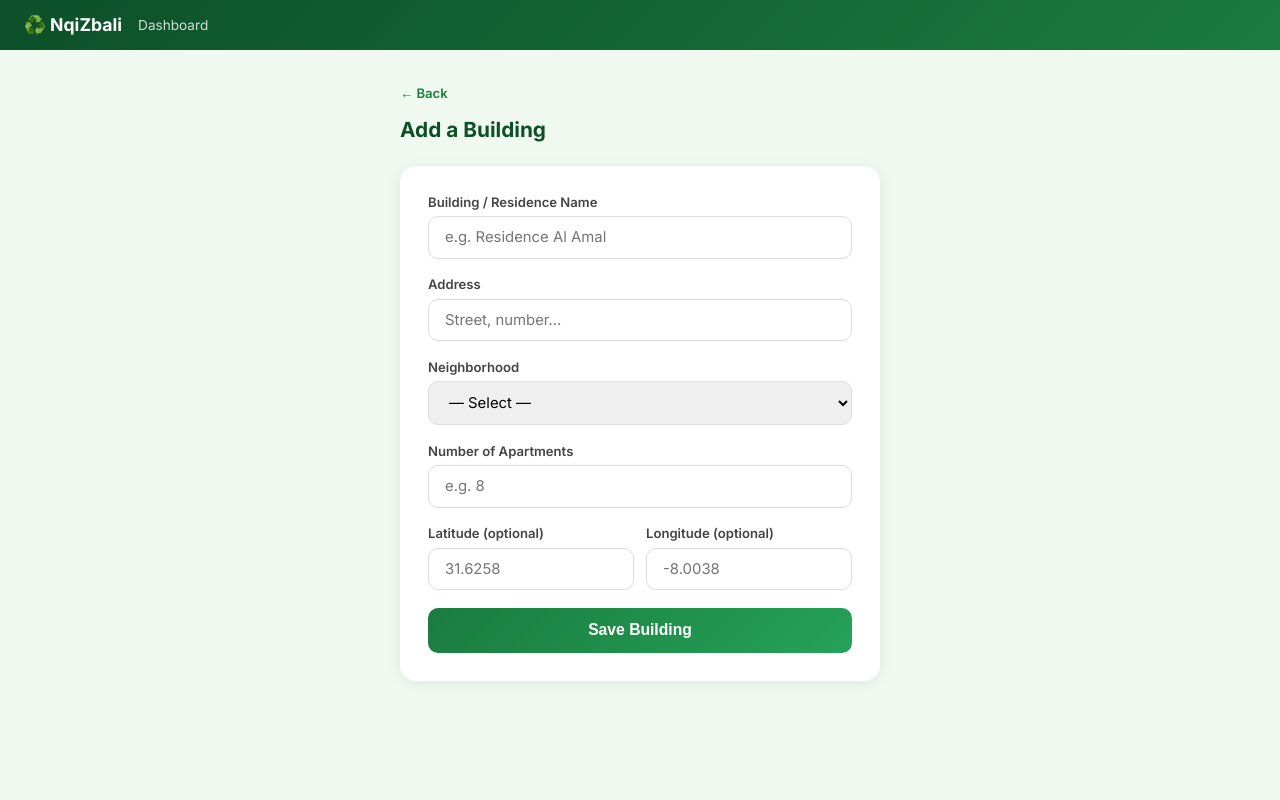
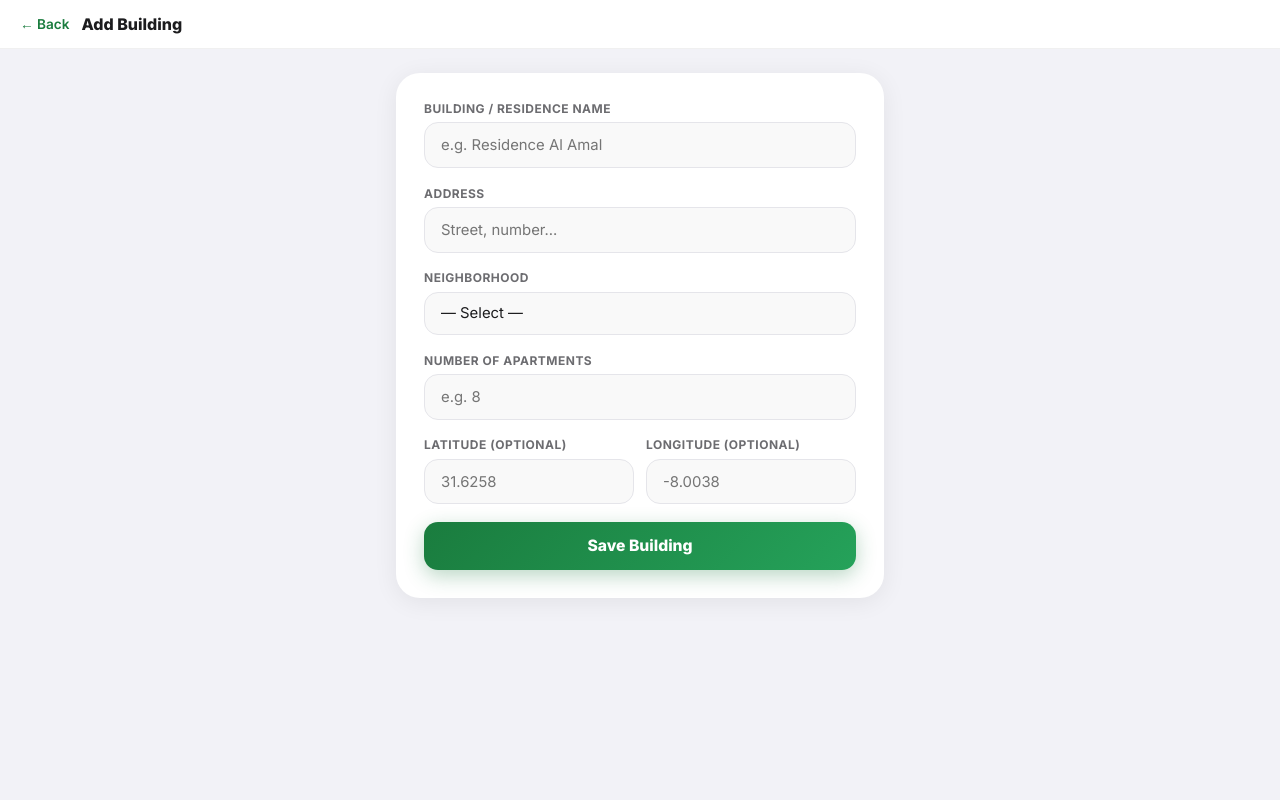
Before and after one commit to amine2026-tech/nqizbali, a Flask app: page /syndic/building/add in a window 1280 px wide. Run offline with Flask 3, Linux system fonts and the light colour scheme; the visitor is signed in with stand-in values (Sample User, id 1).

Commit message:
Update syndic_add_building.html

```diff
--- a/templates/syndic_add_building.html
+++ b/templates/syndic_add_building.html
@@ -3,105 +3,75 @@
 <head>
   <meta charset="UTF-8"/><meta name="viewport" content="width=device-width,initial-scale=1"/>
   <title>NqiZbali — Add Building</title>
-  <link href="https://fonts.googleapis.com/css2?family=Inter:wght@400;500;600;700&display=swap" rel="stylesheet">
+  <link href="https://fonts.googleapis.com/css2?family=Inter:wght@400;500;600;700;800&display=swap" rel="stylesheet">
   <style>
-    *{box-sizing:border-box;margin:0;padding:0}
-    body{font-family:'Inter',sans-serif;background:#f0f9f0;min-height:100vh}
-    nav{background:linear-gradient(135deg,#0d4f29,#1a7c3e);padding:.9rem 1.5rem;display:flex;align-items:center;gap:1rem;color:#fff}
-    nav a{color:rgba(255,255,255,.8);text-decoration:none;font-size:.85rem}
-    nav .brand{font-weight:800;font-size:1.1rem}
-    .container{max-width:520px;margin:2rem auto;padding:0 1.25rem}
-    h1{font-size:1.3rem;font-weight:800;color:#0d4f29;margin-bottom:1.5rem}
-    .card{background:#fff;border-radius:16px;box-shadow:0 2px 14px rgba(0,0,0,.07);padding:1.75rem}
+    *{box-sizing:border-box;margin:0;padding:0;-webkit-tap-highlight-color:transparent}
+    body{font-family:'Inter',sans-serif;background:#F2F2F7;min-height:100vh;-webkit-font-smoothing:antialiased}
+    nav{background:#fff;padding:14px 20px;display:flex;align-items:center;gap:12px;border-bottom:1px solid rgba(0,0,0,.06);position:sticky;top:0;z-index:100}
+    nav a{color:#1a7c3e;text-decoration:none;font-size:.85rem;font-weight:600}
+    nav .title{font-size:1rem;font-weight:800;color:#1C1C1E}
+    .container{max-width:520px;margin:0 auto;padding:1.5rem 1rem 3rem}
+    .card{background:#fff;border-radius:24px;box-shadow:0 4px 24px rgba(0,0,0,.07);padding:1.75rem}
     .field{margin-bottom:1.1rem}
-    label{display:block;font-size:.82rem;font-weight:600;color:#444;margin-bottom:.4rem}
-    input,select{width:100%;border:1.5px solid #ddd;border-radius:10px;padding:.7rem 1rem;font-size:.93rem;outline:none;font-family:inherit;transition:border-color .2s}
-    input:focus,select:focus{border-color:#1a7c3e}
+    label{display:block;font-size:.75rem;font-weight:700;color:#6C6C70;margin-bottom:.4rem;text-transform:uppercase;letter-spacing:.5px}
+    input,select{width:100%;border:1.5px solid #E5E5EA;border-radius:14px;padding:.8rem 1rem;font-size:.93rem;outline:none;transition:border-color .2s,box-shadow .2s;font-family:inherit;background:#F9F9F9;color:#1C1C1E;-webkit-appearance:none}
+    input:focus,select:focus{border-color:#1a7c3e;box-shadow:0 0 0 4px rgba(26,124,62,.1);background:#fff}
     .row{display:grid;grid-template-columns:1fr 1fr;gap:.75rem}
-    .price-preview{background:#f0faf4;border:1.5px solid #1a7c3e;border-radius:10px;padding:.9rem 1.1rem;margin-bottom:1.25rem;font-size:.88rem;color:#0d4f29;display:none}
-    .price-preview strong{font-size:1.3rem}
-    .btn{width:100%;background:linear-gradient(135deg,#1a7c3e,#25a25a);color:#fff;border:none;border-radius:10px;padding:.85rem;font-size:.98rem;font-weight:700;cursor:pointer}
-    .btn:hover{opacity:.9}
-    .error{background:#fff0f0;border:1.5px solid #ffb3b3;border-radius:8px;padding:.65rem 1rem;font-size:.82rem;color:#c0392b;margin-bottom:1rem}
-    .back{display:inline-block;margin-bottom:1rem;font-size:.82rem;color:#1a7c3e;text-decoration:none;font-weight:600}
+    .price-preview{background:#F0FDF4;border:1.5px solid #D1FAE5;border-radius:14px;padding:.9rem 1.1rem;margin-bottom:1.25rem;font-size:.88rem;color:#065F46;display:none}
+    .price-big{font-size:1.5rem;font-weight:900;color:#1a7c3e}
+    .btn{width:100%;background:linear-gradient(135deg,#1a7c3e,#25a25a);color:#fff;border:none;border-radius:14px;padding:.9rem;font-size:.98rem;font-weight:800;cursor:pointer;font-family:inherit;box-shadow:0 6px 20px rgba(26,124,62,.3);transition:transform .15s cubic-bezier(.34,1.56,.64,1)}
+    .btn:active{transform:scale(.97)}
+    .error{background:#FEE2E2;border:1.5px solid #FECACA;border-radius:12px;padding:.65rem 1rem;font-size:.82rem;color:#991B1B;margin-bottom:1rem}
+    .page-transition{position:fixed;inset:0;background:#fff;z-index:99999;pointer-events:none;opacity:0;transition:opacity .25s ease}
+    .page-transition.in{opacity:1}
   </style>
 </head>
 <body>
+  <div class="page-transition" id="pt"></div>
   <nav>
-    <span class="brand">♻️ NqiZbali</span>
-    <a href="/syndic/dashboard">Dashboard</a>
+    <a href="/syndic/dashboard">← Back</a>
+    <span class="title">Add Building</span>
   </nav>
   <div class="container">
-    <a class="back" href="/syndic/dashboard">← Back</a>
-    <h1>Add a Building</h1>
     <div class="card">
       {% if error %}<div class="error">{{ error }}</div>{% endif %}
       <form method="POST">
-        <div class="field">
-          <label>Building / Residence Name</label>
-          <input name="name" required placeholder="e.g. Residence Al Amal"/>
-        </div>
-        <div class="field">
-          <label>Address</label>
-          <input name="address" required placeholder="Street, number..."/>
-        </div>
+        <div class="field"><label>Building / Residence Name</label><input name="name" required placeholder="e.g. Residence Al Amal"/></div>
+        <div class="field"><label>Address</label><input name="address" required placeholder="Street, number..."/></div>
         <div class="field">
           <label>Neighborhood</label>
           <select name="neighborhood" required>
             <option value="">— Select —</option>
-            <option>Massira I</option>
-            <option>Massira II</option>
-            <option>Massira III</option>
-            <option>M'hamid 6</option>
-            <option>M'hamid 7</option>
-            <option>M'hamid 8</option>
-            <option>Daoudiate</option>
-            <option>Gueliz</option>
-            <option>Hivernage</option>
-            <option>Medina</option>
-            <option>Targa</option>
-            <option>Other</option>
+            <option>Massira I</option><option>Massira II</option><option>Massira III</option>
+            <option>M'hamid 6</option><option>M'hamid 7</option><option>M'hamid 8</option>
+            <option>Daoudiate</option><option>Gueliz</option><option>Hivernage</option>
+            <option>Medina</option><option>Targa</option><option>Other</option>
           </select>
         </div>
         <div class="field">
           <label>Number of Apartments</label>
-          <input name="nb_apartments" id="nbApts" type="number" min="1" max="500"
-                 required placeholder="e.g. 8" oninput="updatePrice()"/>
+          <input name="nb_apartments" id="nb" type="number" min="1" max="500" required placeholder="e.g. 8" oninput="calc()"/>
         </div>
         <div class="row">
-          <div class="field">
-            <label>Latitude (optional)</label>
-            <input name="lat" type="number" step="any" placeholder="31.6258"/>
-          </div>
-          <div class="field">
-            <label>Longitude (optional)</label>
-            <input name="lng" type="number" step="any" placeholder="-8.0038"/>
-          </div>
+          <div class="field"><label>Latitude (optional)</label><input name="lat" type="number" step="any" placeholder="31.6258"/></div>
+          <div class="field"><label>Longitude (optional)</label><input name="lng" type="number" step="any" placeholder="-8.0038"/></div>
         </div>
-
-        <div class="price-preview" id="pricePreview">
-          💰 Monthly total: <strong id="totalPrice">0</strong> DH
-          <span style="font-size:.75rem;color:#555;display:block;margin-top:.2rem">
-            ({{ price_per_apt }} DH × <span id="aptCount">0</span> apartments)
-          </span>
+        <div class="price-preview" id="pp">
+          💰 Monthly total: <span class="price-big" id="tot">0</span> DH
+          <div style="font-size:.72rem;color:#065F46;margin-top:.2rem">{{ price_per_apt }} DH × <span id="cnt">0</span> apartments</div>
         </div>
-
         <button class="btn" type="submit">Save Building</button>
       </form>
     </div>
   </div>
   <script>
-    function updatePrice() {
-      const n = parseInt(document.getElementById('nbApts').value) || 0;
-      const preview = document.getElementById('pricePreview');
-      if (n > 0) {
-        document.getElementById('totalPrice').textContent = n * {{ price_per_apt }};
-        document.getElementById('aptCount').textContent = n;
-        preview.style.display = 'block';
-      } else {
-        preview.style.display = 'none';
-      }
+    function calc(){
+      const n=parseInt(document.getElementById('nb').value)||0;
+      const pp=document.getElementById('pp');
+      if(n>0){pp.style.display='block';document.getElementById('tot').textContent=n*{{ price_per_apt }};document.getElementById('cnt').textContent=n}
+      else pp.style.display='none';
     }
   </script>
+  <script src="{{ url_for('static', filename='js/transitions.js') }}"></script>
 </body>
 </html>
```
